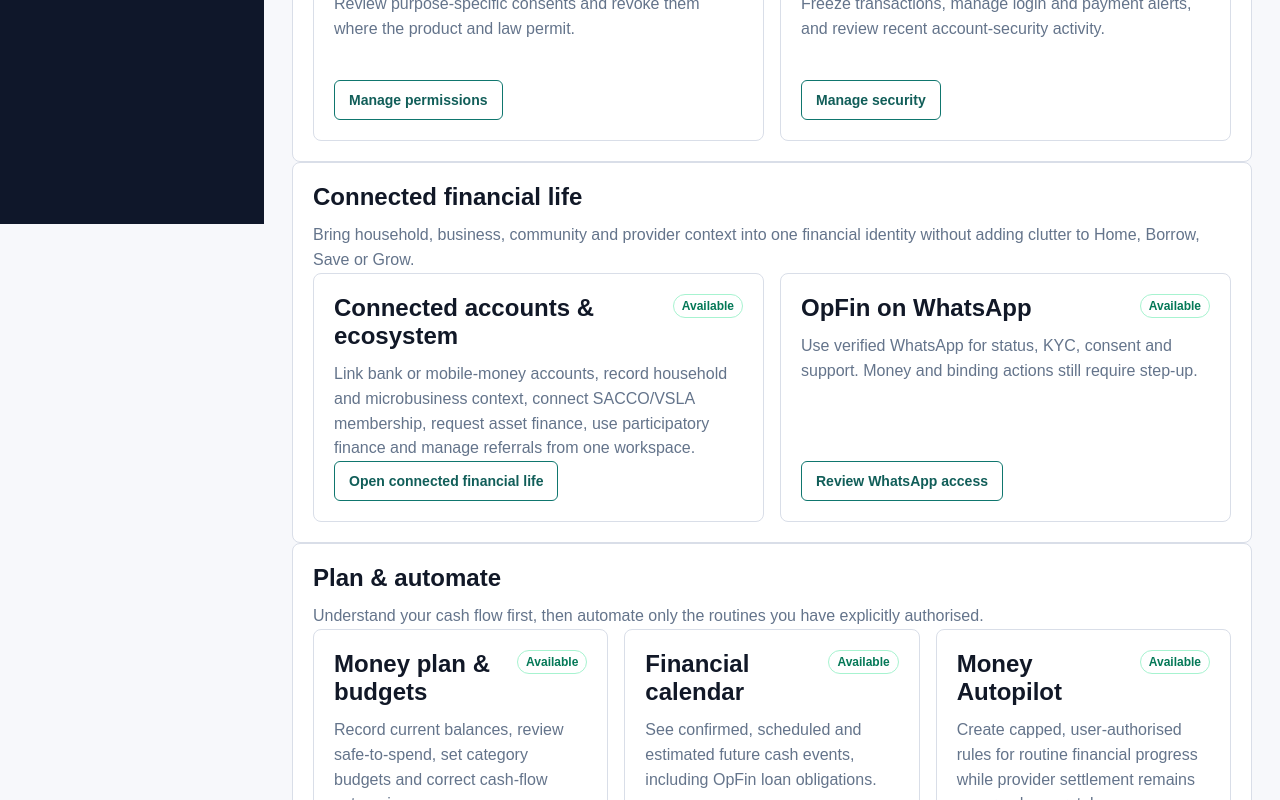
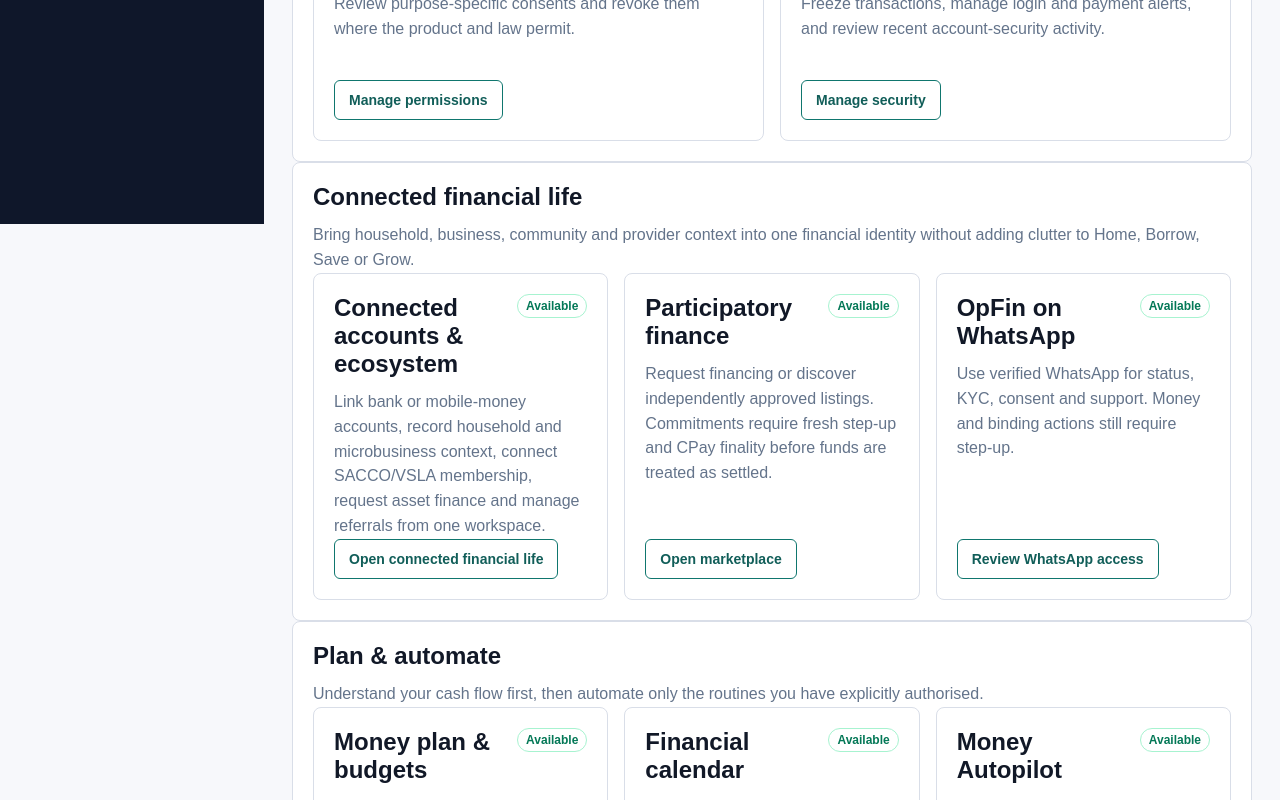
Before and after one commit to lynelk/OpFin, a Next.js app: page /more in a window 1280 px wide. Shown: the part 576-1376 px from the top of the page. Built offline with nearby package versions, Linux system fonts and the light colour scheme; no server answers.

Commit message:
Expose governed participatory finance marketplace

```diff
--- a/src/app/(portal)/more/page.tsx
+++ b/src/app/(portal)/more/page.tsx
@@ -21,8 +21,9 @@
       <section className="panel">
         <h2>Connected financial life</h2>
         <p className="muted">Bring household, business, community and provider context into one financial identity without adding clutter to Home, Borrow, Save or Grow.</p>
-        <div className="grid grid-2">
-          <JourneyCard title="Connected accounts & ecosystem" description="Link bank or mobile-money accounts, record household and microbusiness context, connect SACCO/VSLA membership, request asset finance, use participatory finance and manage referrals from one workspace." href="/ecosystem" action="Open connected financial life" status="available" />
+        <div className="grid grid-3">
+          <JourneyCard title="Connected accounts & ecosystem" description="Link bank or mobile-money accounts, record household and microbusiness context, connect SACCO/VSLA membership, request asset finance and manage referrals from one workspace." href="/ecosystem" action="Open connected financial life" status="available" />
+          <JourneyCard title="Participatory finance" description="Request financing or discover independently approved listings. Commitments require fresh step-up and CPay finality before funds are treated as settled." href="/participatory-finance" action="Open marketplace" status="available" />
           <JourneyCard title="OpFin on WhatsApp" description="Use verified WhatsApp for status, KYC, consent and support. Money and binding actions still require step-up." href="/whatsapp" action="Review WhatsApp access" status="available" />
         </div>
       </section>
```
